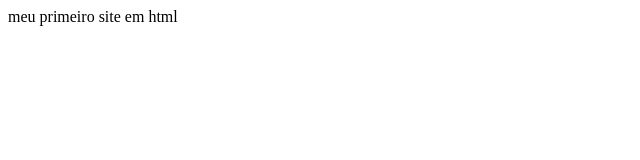
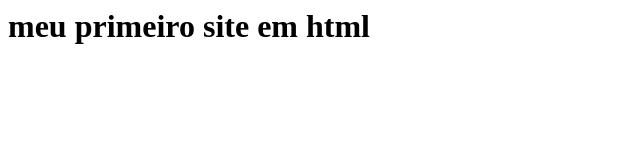
Before and after one commit to cibeleramosmachado/primeiro-repositorio, a plain HTML site: page INDEX.HTML in a window 1280 px wide. Shown: the whole page, without its empty margins (0-640 px from the left). Drawn offline with Linux system fonts and the light colour scheme.

Commit message:
Update INDEX.HTML

```diff
--- a/INDEX.HTML
+++ b/INDEX.HTML
@@ -1,3 +1,3 @@
 <html>
-      <hi> meu primeiro site em html <h1
+      <h1> meu primeiro site em html <h1
                                          <html>
```
